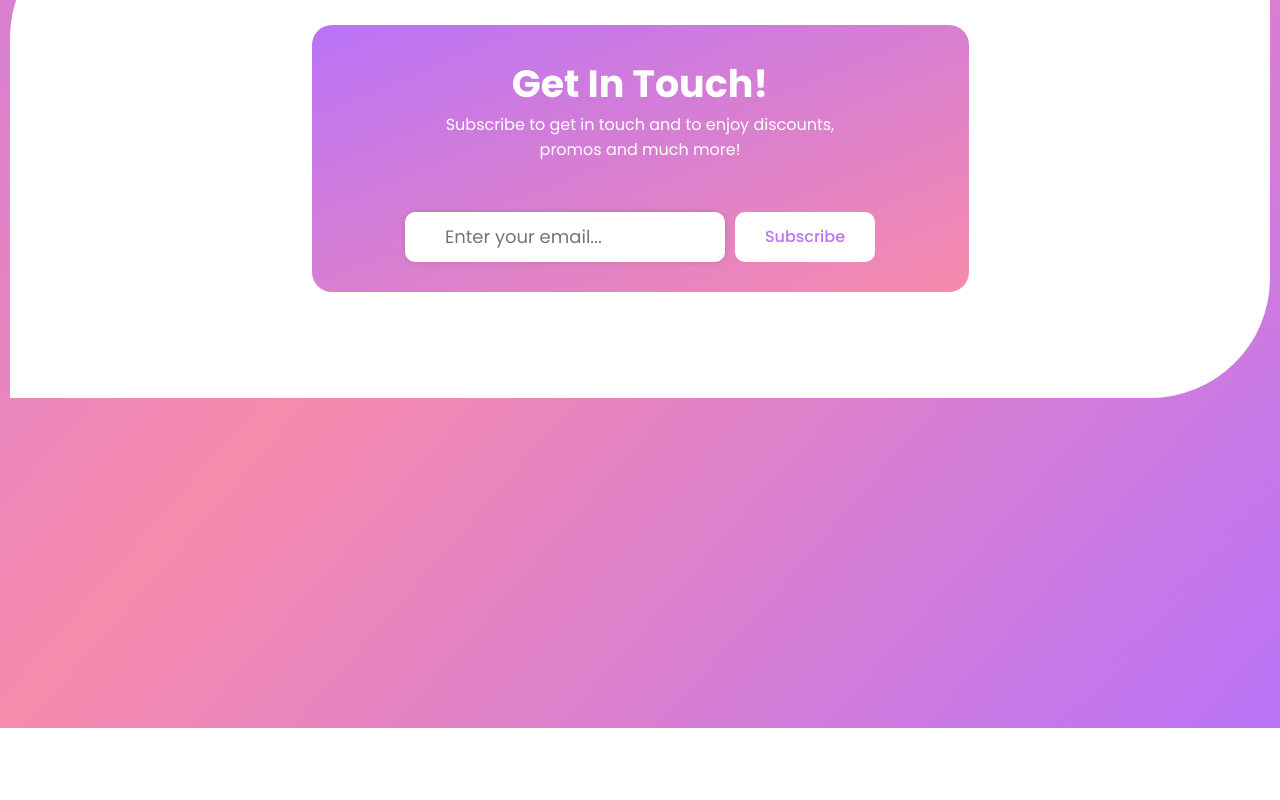
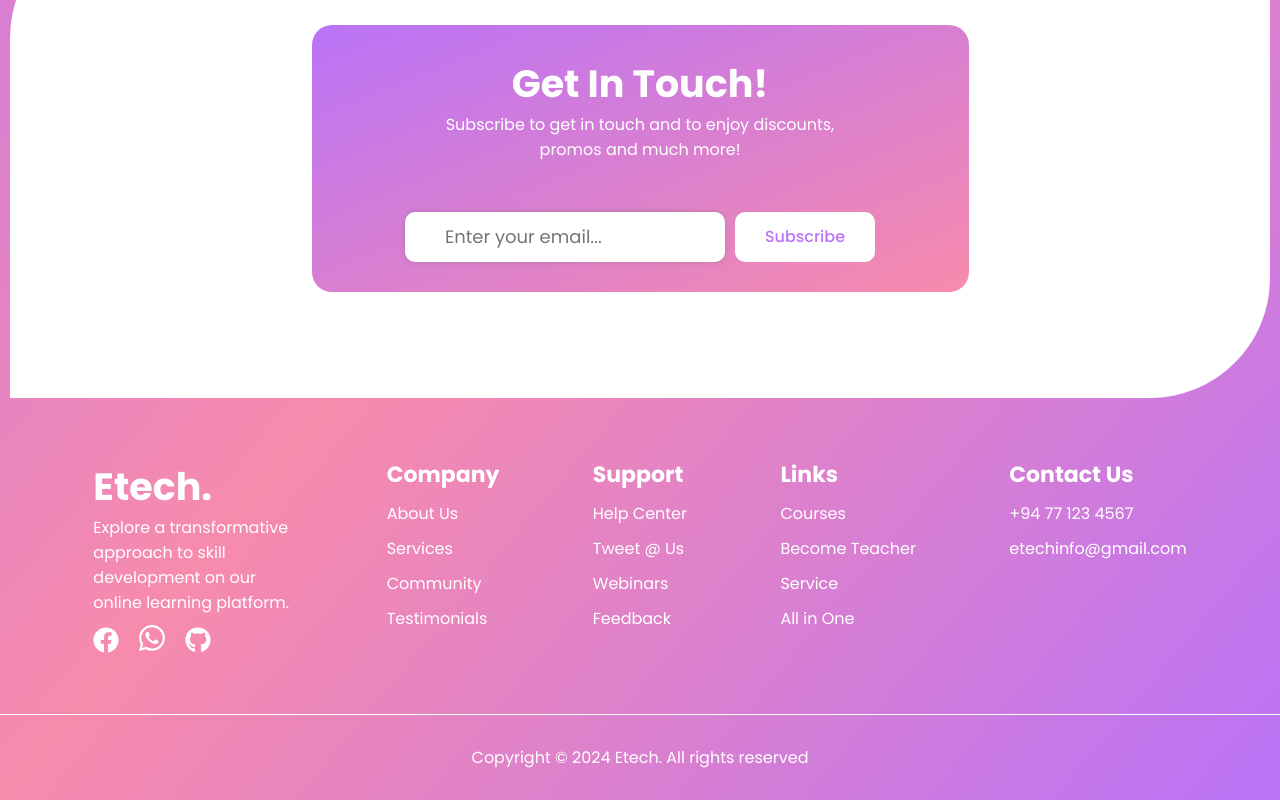
Before and after one commit to stefan-the-great/react-education-website, a React (Create React App) app: page / in a window 1280 px wide. Shown: the part 4310-5110 px from the top of the page. Before the commit the page ends 5038 px from the top, so only its background shows below. Built offline with nearby package versions, Linux system fonts and the light colour scheme; the HTML template or start-up script is replaced by a standard one.

Commit message:
Footer Section & Copyright Section Done

```diff
--- a/src/App.css
+++ b/src/App.css
@@ -617,6 +617,47 @@ section {
     /* border-radius: 5px; */
 }
 
+
+/* FOOTER SECTION */
+
 #footer {
-    height: 40vh;
+    padding: 50px 0px;
+    /* height: 40vh; */
+    color: white;
+    display: flex;
+    justify-content: space-evenly;
+    align-items: flex-start;
 }
+
+#footer p {
+    color: white;
+    width: 200px;
+}
+
+#footer h3 {
+    margin-bottom: 10px;
+}
+
+#footer .logo-section .socials {
+    display: flex;
+    font-size: 26px;
+    gap: 20px;
+    margin-top: 10px;
+}
+
+#footer ul li {
+    margin-bottom: 10px;
+    cursor: default;
+}
+
+
+/* COPYRIGHTS SECTION */
+
+#copyright {
+    display: flex;
+    align-items: center;
+    justify-content: center;
+    color: white;
+    padding: 30px 0px;
+    border-top: 0.5px solid white;
+}
--- a/src/App.jsx
+++ b/src/App.jsx
@@ -30,6 +30,10 @@ import TeacherPic from './images/teacher-pic.png'
 
 import { IoChevronBackOutline } from "react-icons/io5";
 import { IoChevronForward } from "react-icons/io5";
+
+import { FaFacebook } from "react-icons/fa";
+import { BsWhatsapp } from "react-icons/bs";
+import { FaGithub } from "react-icons/fa";
 
 
 
@@ -369,7 +373,54 @@ function App() {
                     </div>
                 </section>
 
-                <section id='footer'></section>
+                <section id='footer'>
+                    <div className="logo-section">
+                        <h2>Etech.</h2>
+                        <p>Explore a transformative approach to skill development on our online learning platform.</p>
+                        <div className="socials">
+                            <a href="http://www.facebook.com/Stefan.Fernando.FB"><FaFacebook /></a>
+                            <BsWhatsapp />
+                            <a href="https://github.com/stefan-the-great"><FaGithub /></a>
+                        </div>
+                    </div>
+                    <div className="company">
+                        <h3>Company</h3>
+                        <ul>
+                            <li>About Us</li>
+                            <li>Services</li>
+                            <li>Community</li>
+                            <li><a href="#testimonials">Testimonials</a></li>
+                        </ul>
+                    </div>
+                    <div className="support">
+                        <h3>Support</h3>
+                        <ul>
+                            <li>Help Center</li>
+                            <li>Tweet @ Us</li>
+                            <li>Webinars</li>
+                            <li>Feedback</li>
+                        </ul>
+                    </div>
+                    <div className="links">
+                        <h3>Links</h3>
+                        <ul>
+                            <li><a href="#search-courses">Courses</a></li>
+                            <li><a href="teachers">Become Teacher</a></li>
+                            <li>Service</li>
+                            <li>All in One</li>
+                        </ul>
+                    </div>
+                    <div className="contact-links">
+                        <h3>Contact Us</h3>
+                        <ul>
+                            <li><a href="tel:+94123456789">+94 77 123 4567</a></li>
+                            <li><a href="mailto:etechinfo@gmail.com">etechinfo@gmail.com</a></li>
+                        </ul>
+                    </div>
+                </section>
+                <section id='copyright'>
+                    Copyright © 2024 Etech. All rights reserved
+                </section>
             </div>
         </div>
     );
```
